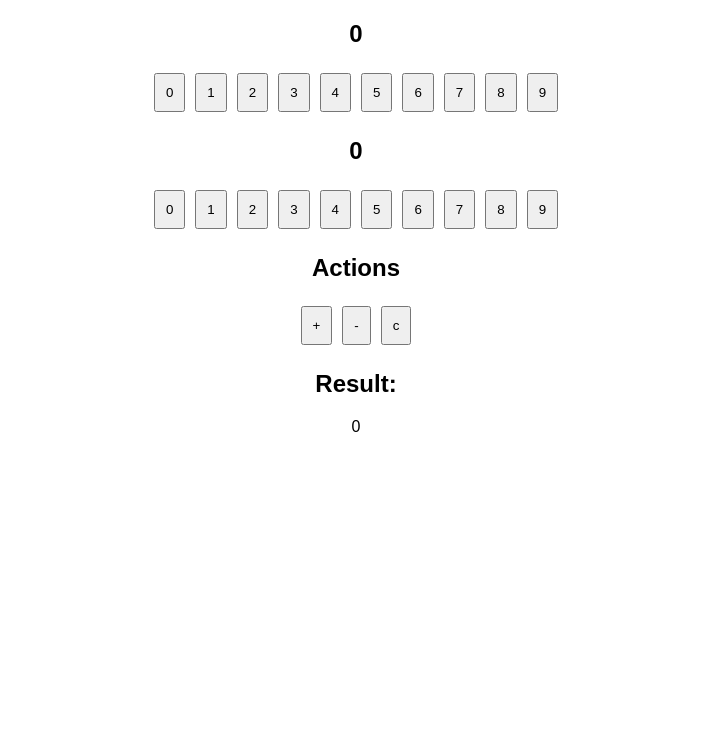
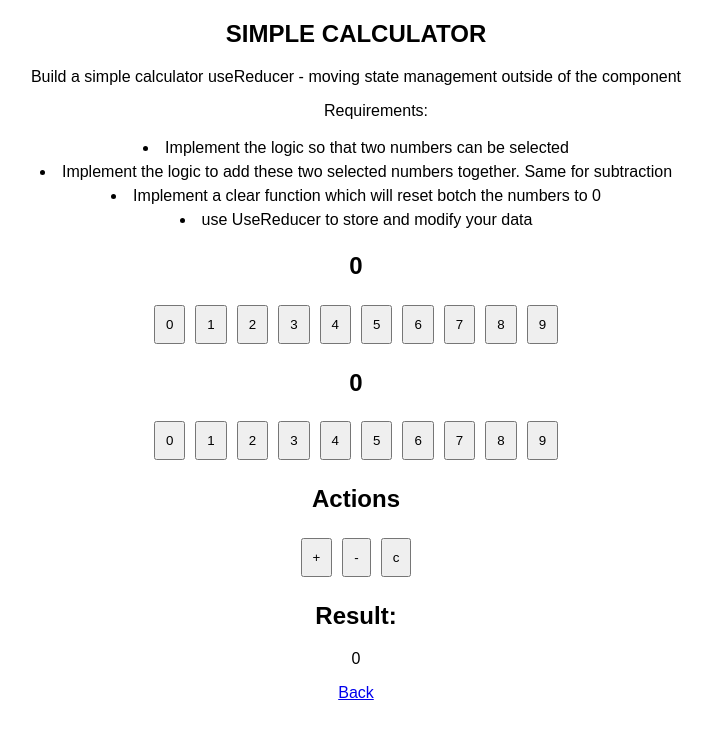
Before and after one commit to marinaaglic/react-exercises, a React (Vite) app: page /simple-calculator in a window 1280 px wide. Shown: the top 736 px of the page, without its empty margins (284-996 px from the left). Built offline with nearby package versions, Linux system fonts and the light colour scheme.

Commit message:
added task text

```diff
--- a/src/pages/DogPics.tsx
+++ b/src/pages/DogPics.tsx
@@ -29,15 +29,15 @@ const DogPics = () => {
     <div className="dog-pics">
       <h2>Dog pics</h2>
       <p>Use a dog picture API to display dog images in React</p>
-      <p>Reaquirements:</p>
-      <p>
+      <ul>Requirements:</ul>
+      <li>
         Use the dog.ceo to fetch a random dog image and display that image on
         page load instead of the hardcoded one there now
-      </p>
-      <p>
+      </li>
+      <li>
         When the dog button is clicked, fetch a new dog image and render it on
         the UI instead
-      </p>
+      </li>
       {data.message && <img src={data.message} alt="A random dog" />}
       <button onClick={fetchDogPic}>🐶</button>
       <Link to="/">Back</Link>
--- a/src/pages/ScoreKeeper.tsx
+++ b/src/pages/ScoreKeeper.tsx
@@ -1,16 +1,5 @@
-/* TASK
-Build a scorekeeping application
-Usin localStorage to store data in the browser
-- localStorage.getItem(key)
-- localStorage.setItem(key, value)
-Requirements:
--Use localStorage to store the score so that it persists when you come back
-    to the page
--You should be able to refresh the page and still see the score from the
-    previous render
-*/
-
 import { useEffect, useState } from "react";
+import { Link } from "react-router-dom";
 
 const LOCAL_STORAGE_KEY = "score-keeper";
 const ScoreKeeper = () => {
@@ -24,7 +13,24 @@ const ScoreKeeper = () => {
   }, [score]);
 
   return (
+    <>
       <div>
+        <h2>SCORE KEEPER</h2>
+        <ul>
+          Build a scorekeeping application Usin localStorage to store data in
+          the browser:
+          <li>localStorage.getItem(key)</li>
+          <li>localStorage.setItem(key, value)</li>
+        </ul>
+        <ul>Requirements:</ul>
+        <li>
+          Use localStorage to store the score so that it persists when you come
+          back to the page
+        </li>
+        <li>
+          You should be able to refresh the page and still see the score from
+          the previous render
+        </li>
         <h1>Your score is: {score}</h1>
         <button
           onClick={() =>
@@ -43,6 +49,8 @@ const ScoreKeeper = () => {
           -
         </button>
       </div>
+      <Link to="/">Back</Link>
+    </>
   );
 };
 
--- a/src/pages/ShoppingCart.tsx
+++ b/src/pages/ShoppingCart.tsx
@@ -1,14 +1,6 @@
-/* TASK
-Build a shopping cart that displays total price when adding items.
-Requireents:
-- Implement the Add to Cart logic, add an item to the cart when the
-  button is clicked
-- Implement the + and - buttons so that you can add or remove items from the cart
-- Implement the total sum at the bottom of the page
-*/
-
 // eslint-disable-next-line @typescript-eslint/no-unused-vars
 import { useState } from "react";
+import { Link } from "react-router-dom";
 
 interface Item {
   name: string;
@@ -77,7 +69,18 @@ const ShoppingCart = () => {
 
   return (
     <div>
-      <h1>Shopping Cart</h1>
+      <h2>SHOPPING CART</h2>
+      <p>Build a shopping cart that displays total price when adding items.</p>
+      <ul>Requirements:</ul>
+      <li>
+        Implement the Add to Cart logic, add an item to the cart when the button
+        is clicked
+      </li>
+      <li>
+        Implement the + and - buttons so that you can add or remove items from
+        the cart
+      </li>
+      <li>Implement the total sum at the bottom of the page</li>
       <div className="cart">
         <div className="items">
           <h2>Items</h2>
@@ -111,6 +114,7 @@ const ShoppingCart = () => {
       <div className="total">
         <h2>Total: ${calculateTotal()}</h2>
       </div>
+      <Link to="/">Back</Link>
     </div>
   );
 };
--- a/src/pages/SimpleCalculator.tsx
+++ b/src/pages/SimpleCalculator.tsx
@@ -1,15 +1,6 @@
-/* TASK
-Build a simple calculator
-useReducer - moving state management outside of the component
-Requirements:
-- Implement the logic so that two numbers can be selected
-- Implement the logic to add these two selected numbers together. Same for subtraction
-- Implement a clear function which will reset botch the numbers to 0
-- use UseReducer to store and modify your data
-*/
-
 import { useReducer } from "react";
 import { calculatorReducer, initialState } from "../hooks/calculatorReducer";
+import { Link } from "react-router-dom";
 
 const SimpleCalculator = () => {
   const [state, dispatch] = useReducer(calculatorReducer, initialState);
@@ -17,6 +8,21 @@ const SimpleCalculator = () => {
 
   return (
     <div>
+      <h2>SIMPLE CALCULATOR</h2>
+      <p>
+        Build a simple calculator useReducer - moving state management outside
+        of the component
+      </p>
+      <ul>Requirements:</ul>
+      <li>Implement the logic so that two numbers can be selected</li>
+      <li>
+        Implement the logic to add these two selected numbers together. Same for
+        subtraction
+      </li>
+      <li>
+        Implement a clear function which will reset botch the numbers to 0
+      </li>
+      <li>use UseReducer to store and modify your data</li>
       <div>
         <h2>{state.number1}</h2>
         {numbers.map((number) => (
@@ -49,6 +55,7 @@ const SimpleCalculator = () => {
         <h2>Result:</h2>
         <p>{state.result}</p>
       </div>
+      <Link to="/">Back</Link>
     </div>
   );
 };
```
Lines whose indentation alone changed are shown as unchanged.
